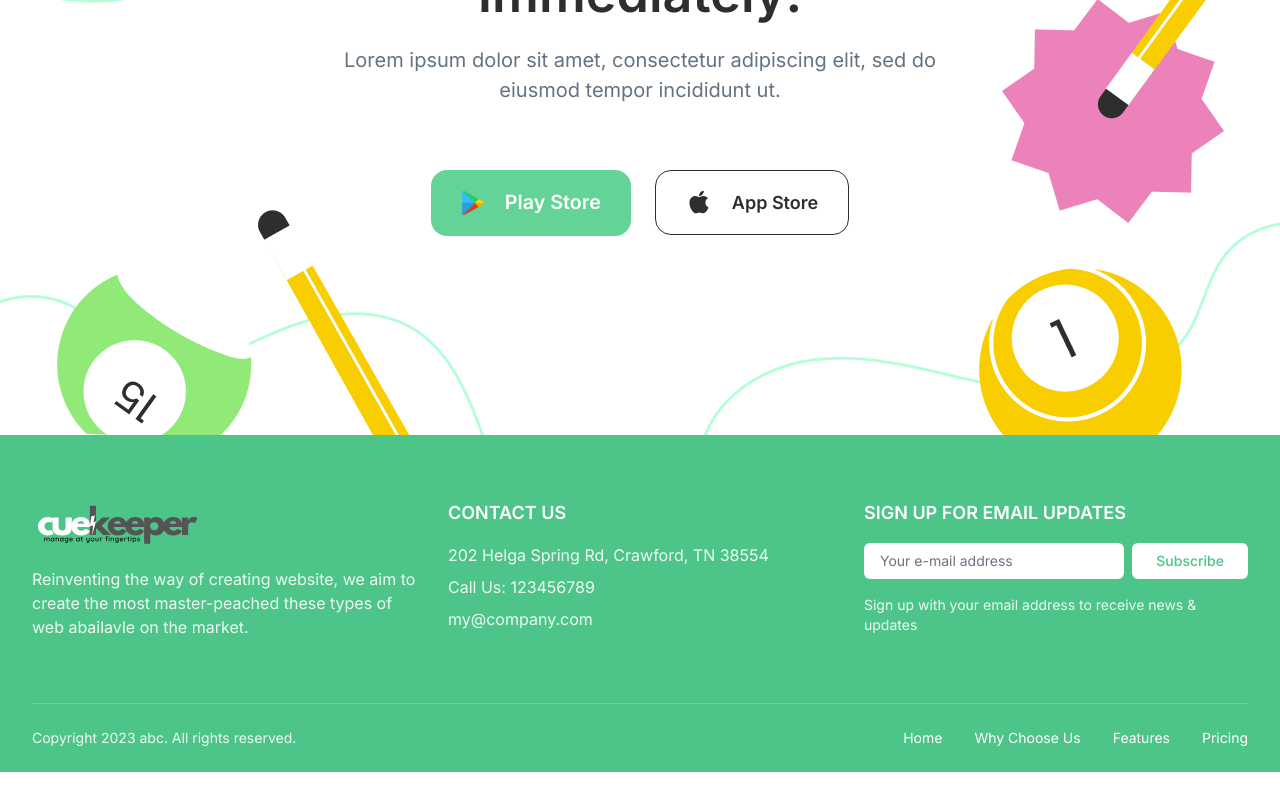
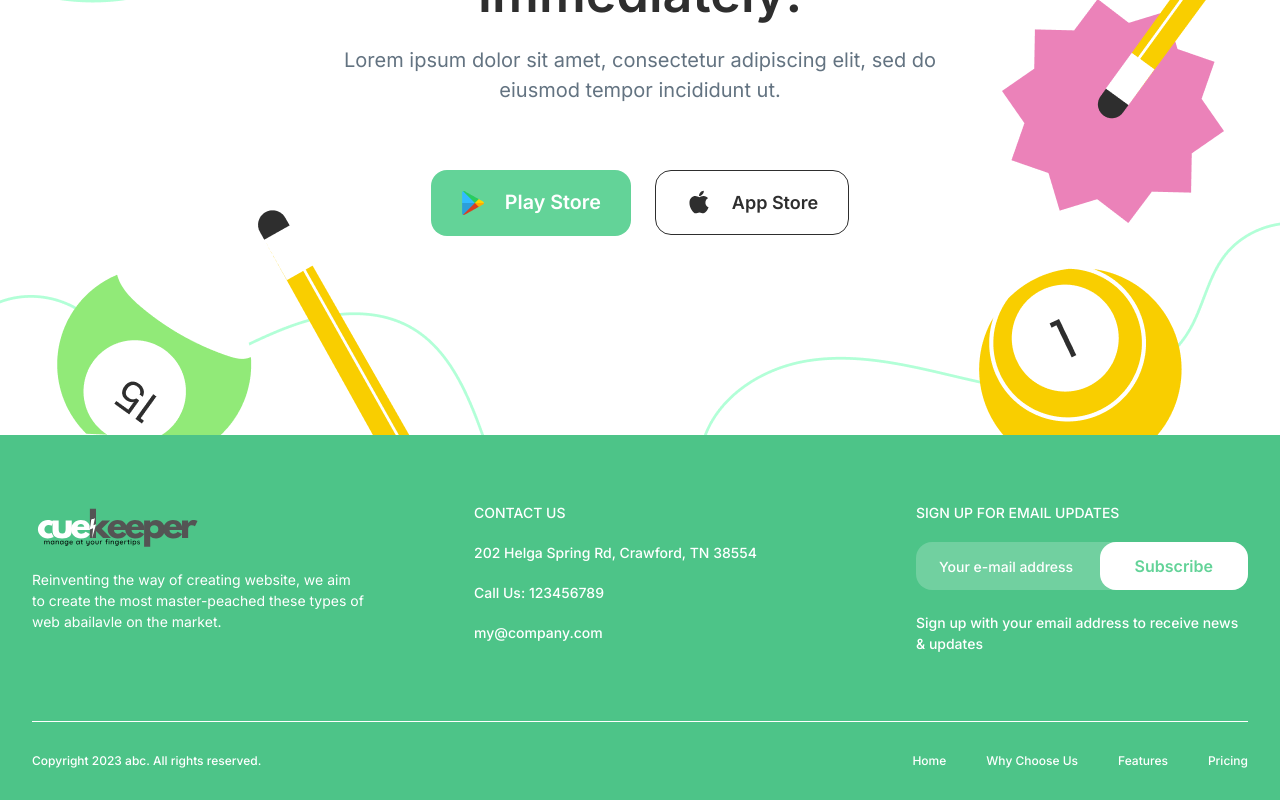
Before and after one commit to vikramkumartejani/snooker-web, a Next.js app: page / in a window 1280 px wide. Shown: the part 5907-6707 px from the top of the page. Before the commit the page ends 6679 px from the top, so only its background shows below. Built offline with nearby package versions, Linux system fonts and the light colour scheme.

Commit message:
footer done

```diff
--- a/app/components/Footer.js
+++ b/app/components/Footer.js
@@ -3,9 +3,9 @@ import Link from "next/link";
 
 export default function Footer() {
   return (
-    <footer className="bg-[#4DC488] text-white">
-      <div className="max-w-[1280px] mx-auto px-4 sm:px-6 lg:px-8">
-        <div className="grid grid-cols-1 md:grid-cols-3 gap-8 py-16">
+    <footer className="bg-[#4DC488] text-white px-4 sm:px-6 lg:px-8">
+      <div className="max-w-[1280px] mx-auto">
+        <div className="grid grid-cols-1 md:grid-cols-2 lg:grid-cols-3 xl:gap-[110px] lg:gap-8 md:gap-[110px] gap-[32px] md:py-[67px] py-[32px]">
           {/* Company Info */}
           <div>
             <Link href="/" className="flex items-center">
@@ -17,7 +17,7 @@ export default function Footer() {
                 className="xl:w-[172px] lg:w-[168px] w-[140px] lg:h-[52px] md:h-[45px] h-[42.33px] object-contain"
               />
             </Link>
-            <p className="mt-4 text-white/90 text-sm md:text-base">
+            <p className="mt-[10px] md:mt-[15px] text-white text-[12px] sm:text-[14px]">
               Reinventing the way of creating website, we aim to create the most
               master-peached these types of web abailavle on the market.
             </p>
@@ -25,58 +25,76 @@ export default function Footer() {
 
           {/* Contact Info */}
           <div>
-            <h3 className="text-lg font-semibold mb-4">CONTACT US</h3>
-            <div className="space-y-2 text-white/90 text-sm md:text-base">
-              <p>202 Helga Spring Rd, Crawford, TN 38554</p>
-              <p>Call Us: 123456789</p>
-              <p>my@company.com</p>
+            <h3 className="text-[14px] font-[500] mb-[19px]">CONTACT US</h3>
+            <div className="space-y-[19px]">
+              <p className="text-white text-[14px] font-[500] tracking-[1%]">
+                202 Helga Spring Rd, Crawford, TN 38554
+              </p>
+              <p className="text-white text-[14px] font-[500] tracking-[1%]">
+                Call Us: 123456789
+              </p>
+              <p className="text-white text-[14px] font-[500] tracking-[1%]">
+                my@company.com
+              </p>
             </div>
           </div>
 
           {/* Email Subscription */}
           <div>
-            <h3 className="text-lg font-semibold mb-4">
+            <h3 className="text-[14px] font-[500] md:mb-[19px] mb-[14px]">
               SIGN UP FOR EMAIL UPDATES
             </h3>
-            <form className="space-y-4">
-              <div className="flex flex-wrap gap-2">
+            <form className="w-full">
+              <div className="relative flex items-center">
                 <input
                   type="email"
                   placeholder="Your e-mail address"
-                  className="flex-1 px-4 py-2 rounded-md text-gray-900 placeholder-gray-500 text-sm"
+                  className="w-full h-[42px] md:h-[48px] px-[23px] placeholder:text-[12px] md:placeholder:text-[14px] font-[500] rounded-[16px] bg-[#FFFFFF33] text-white focus:outline-none focus:ring-[0.5px] focus:ring-white placeholder:text-white"
                   required
                 />
                 <button
                   type="submit"
-                  className="px-6 py-2 bg-white text-[#4DC488] rounded-md font-medium hover:bg-gray-100 transition-colors text-sm"
+                  className="absolute right-0 h-full xl:px-[35px] md:px-[20px] px-[25px] bg-white text-greenish rounded-[16px] text-[14px] md:text-[16px] font-[600] hover:bg-opacity-90 transition-colors"
                 >
                   Subscribe
                 </button>
               </div>
-              <p className="text-sm text-white/90">
-                Sign up with your email address to receive news & updates
-              </p>
             </form>
+            <p className="text-[14px] font-[500] tracking-[2%] md:mt-[22px] mt-[16px]">
+              Sign up with your email address to receive news & updates
+            </p>
           </div>
         </div>
 
         {/* Bottom Bar */}
-        <div className="border-t border-white/20 py-6">
-          <div className="flex flex-col md:flex-row justify-between items-center gap-4">
-            <p className="text-white/90 text-sm">
+        <div className="border-t-[1px] border-white md:py-[30px] py-[24px]">
+          <div className="flex flex-col-reverse md:flex-row justify-between items-center gap-[21px]">
+            <p className="text-white text-[12px] font-[500]">
               Copyright 2023 abc. All rights reserved.
             </p>
-            <nav className="flex gap-8">
-              <a href="/" className="text-sm hover:text-white/80">
+            <nav className="flex gap-[40px]">
+              <a
+                href="/#home"
+                className="text-[12px] font-[500] hover:underline"
+              >
                 Home
               </a>
-              <a href="/why-choose-us" className="text-sm hover:text-white/80">
+              <a
+                href="/#why-choose-us"
+                className="text-[12px] font-[500] hover:underline"
+              >
                 Why Choose Us
               </a>
-              <a href="/features" className="text-sm hover:text-white/80">
+              <a
+                href="/#features"
+                className="text-[12px] font-[500] hover:underline"
+              >
                 Features
               </a>
-              <a href="/pricing" className="text-sm hover:text-white/80">
+              <a
+                href="/#pricing"
+                className="text-[12px] font-[500] hover:underline"
+              >
                 Pricing
               </a>
             </nav>
```
